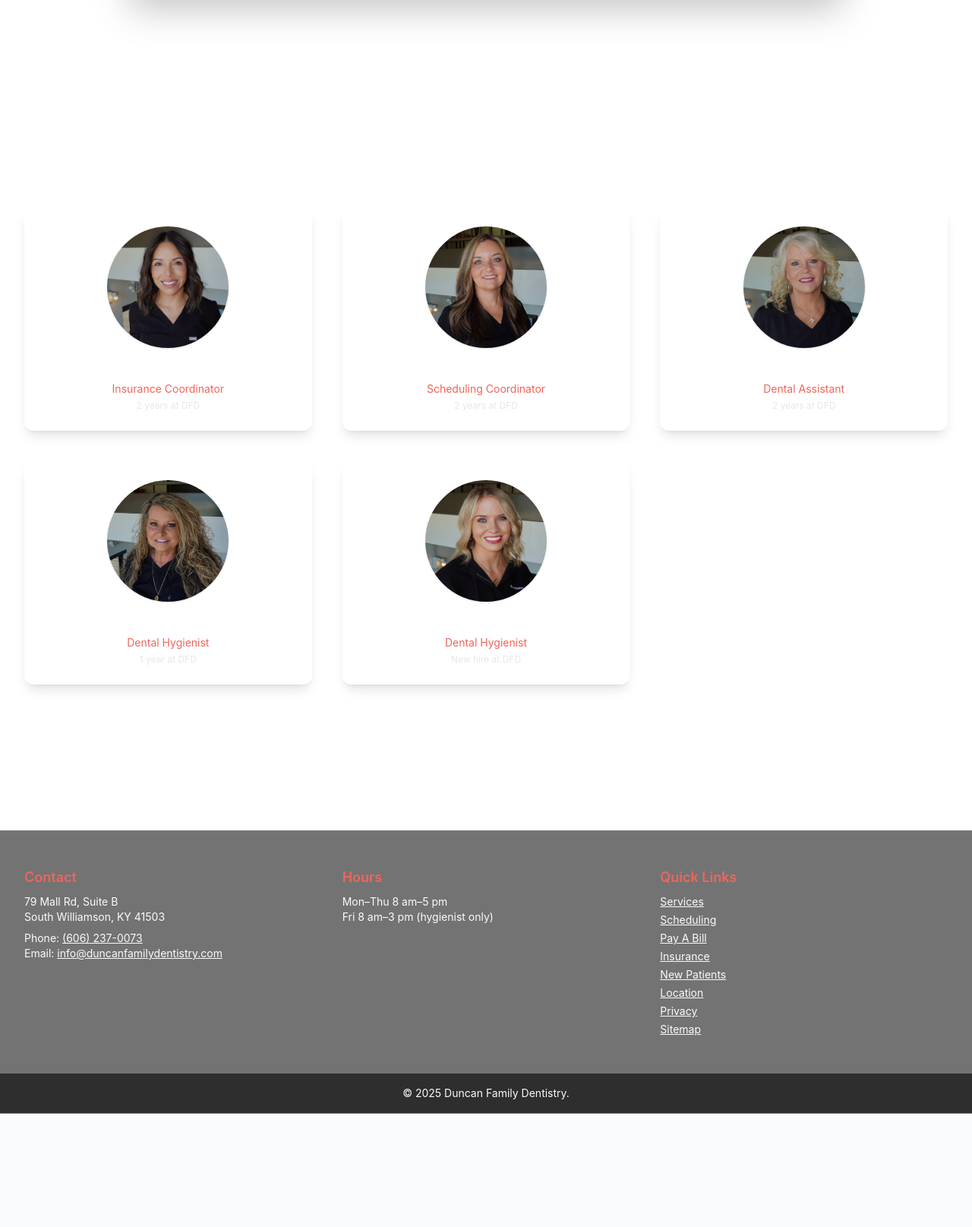
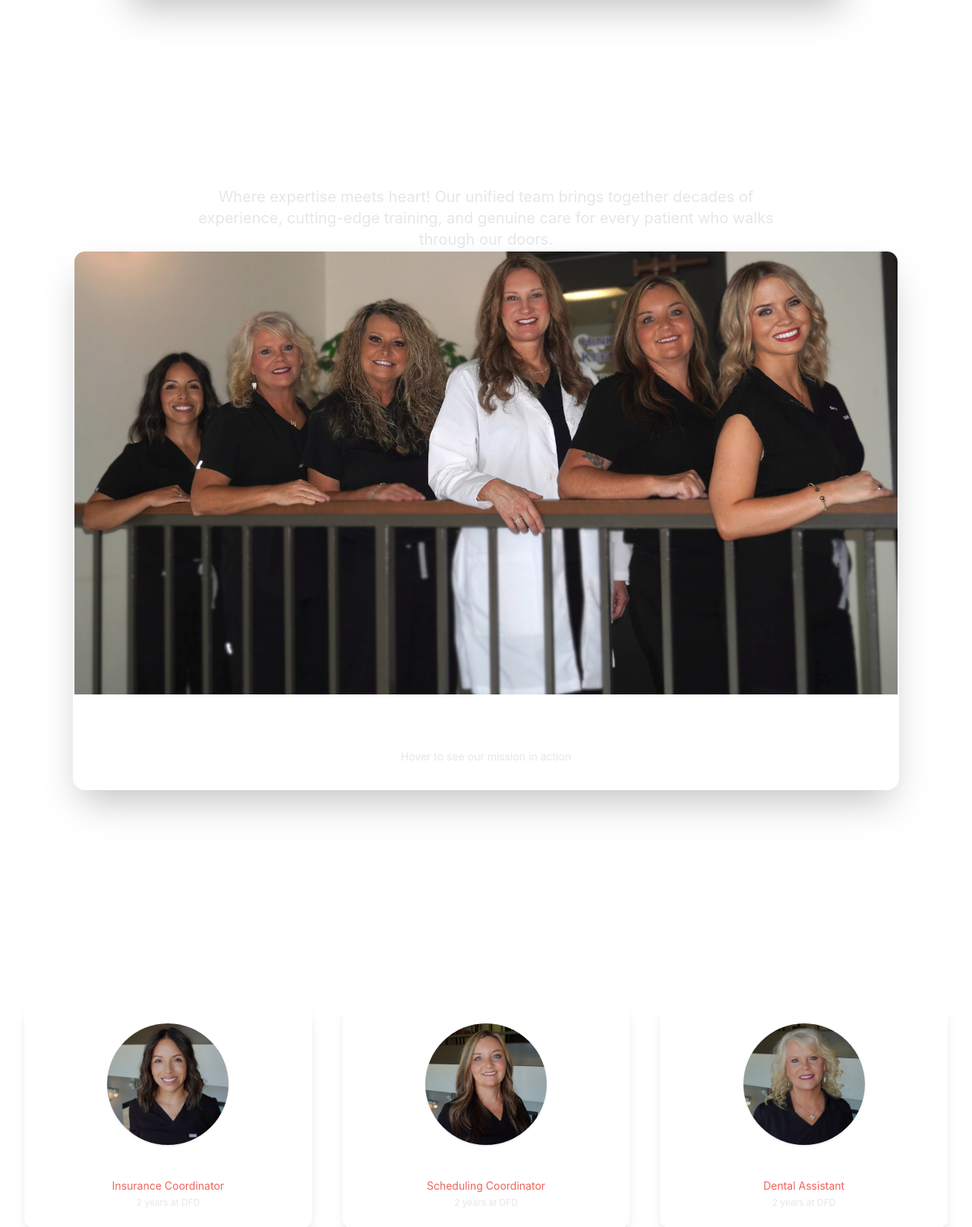
Before and after one commit to leviwheeling/tiffswebsit, a FastAPI app: page /about in a window 1280 px wide. Shown: the part 2094-3709 px from the top of the page at 76% size. Before the commit the page ends 3560 px from the top, so only its background shows below. Run offline with FastAPI, Linux system fonts and the light colour scheme.

Commit message:
updates on about me

```diff
--- a/app/templates/about.html
+++ b/app/templates/about.html
@@ -47,6 +47,45 @@
   </div>
 </section>
 
+<!-- TEAM COLLECTIVE -->
+<section class="py-24 bg-white/5">
+  <div class="max-w-6xl mx-auto px-4 sm:px-6 lg:px-8">
+    <div class="reveal text-center mb-16">
+      <h2 class="text-4xl font-bold text-white mb-4">The Duncan Collective</h2>
+      <p class="text-xl text-gray-200 max-w-3xl mx-auto">Where expertise meets heart! Our unified team brings together decades of experience, cutting-edge training, and genuine care for every patient who walks through our doors.</p>
+    </div>
+
+    <div class="text-center">
+      <div class="reveal relative group inline-block" x-data="{ isHovered: false }" @mouseenter="isHovered = true" @mouseleave="isHovered = false">
+      <div class="relative overflow-hidden rounded-2xl shadow-2xl border-2 border-white/20 transition-all duration-500 group-hover:border-coral/50 max-w-full">
+        <img src="{{ url_for('static', path='forms/img/team.jpg') }}"
+             alt="The complete Duncan Family Dentistry team"
+             class="block w-full h-auto transition-transform duration-700 group-hover:scale-105" />
+
+        <!-- Gradient overlay -->
+        <div class="absolute inset-0 bg-gradient-to-t from-black/70 via-transparent to-transparent opacity-60 group-hover:opacity-40 transition-opacity duration-500"></div>
+
+        <!-- Interactive overlay content -->
+        <div class="absolute inset-0 flex items-end justify-center p-8">
+          <div class="text-center text-white transform transition-all duration-500 group-hover:-translate-y-2">
+            <h3 class="text-2xl sm:text-3xl font-bold mb-2" x-text="isHovered ? 'United in Excellence' : 'Our Amazing Team'"></h3>
+            <p class="text-gray-200 text-sm sm:text-base opacity-90"
+               x-text="isHovered ? 'Every smile tells a story — we\'re here to make yours extraordinary.' : 'Hover to see our mission in action'"></p>
+          </div>
+        </div>
+
+        <!-- Decorative elements -->
+        <div class="absolute bottom-4 left-4 flex space-x-2">
+          <div class="w-2 h-2 rounded-full bg-coral/60 animate-pulse"></div>
+          <div class="w-2 h-2 rounded-full bg-coral/40 animate-pulse" style="animation-delay: 0.2s;"></div>
+          <div class="w-2 h-2 rounded-full bg-coral/20 animate-pulse" style="animation-delay: 0.4s;"></div>
+        </div>
+      </div>
+    </div>
+    </div>
+  </div>
+</section>
+
 <!-- TEAM GRID -->
 <section class="py-24">
   <div class="max-w-7xl mx-auto px-4 sm:px-6 lg:px-8 text-center">
```
